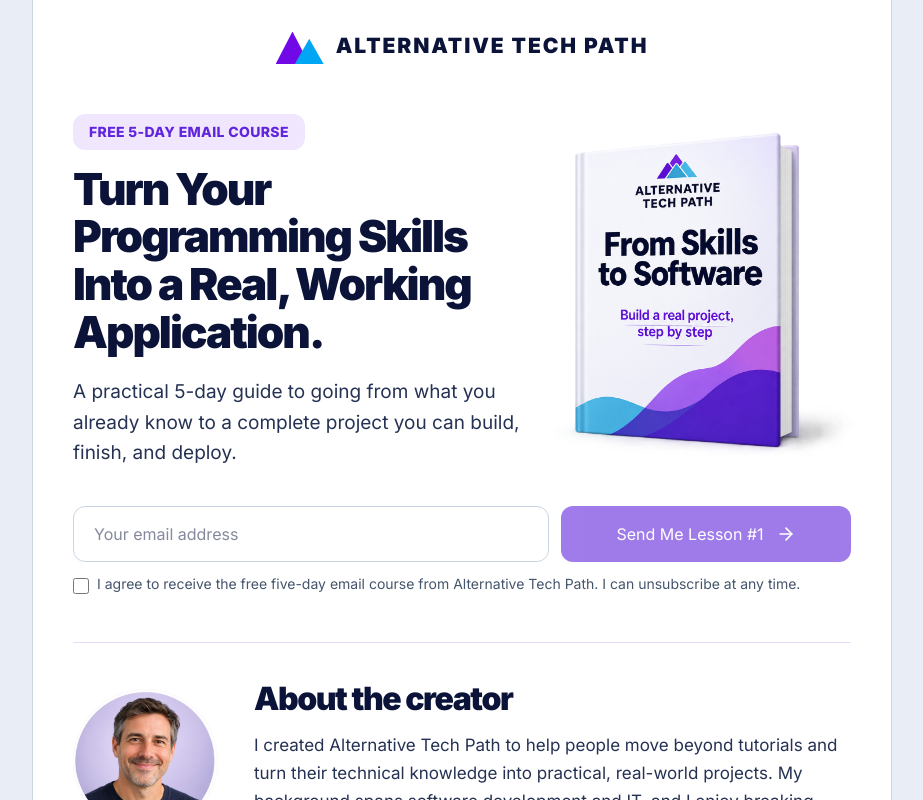
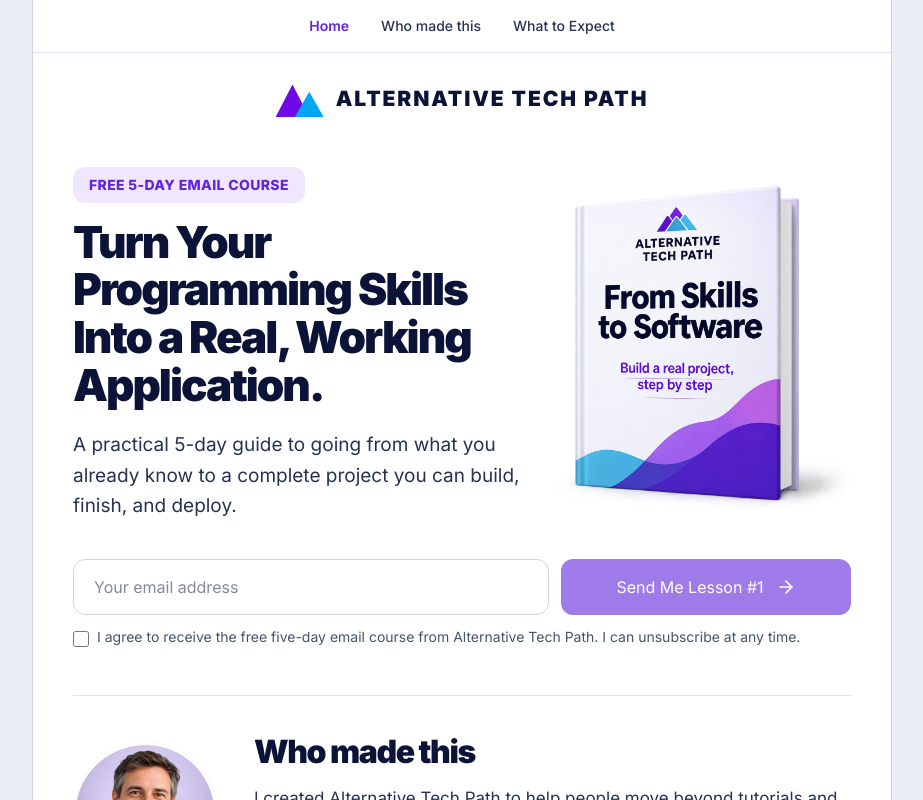
Before and after one commit to ShaphC/altechpath, a Next.js app: page / in a window 1280 px wide. Shown: the top 800 px of the page, without its empty margins (178-1101 px from the left). Built offline with nearby package versions, Linux system fonts and the light colour scheme.

Commit message:
added a fixed navbar

```diff
--- a/src/app/page.tsx
+++ b/src/app/page.tsx
@@ -7,10 +7,44 @@ import { siteConfig } from "@/lib/site-config";
 
 function BrandMark() {
   return (
-    <div className="relative h-9 w-12 shrink-0" aria-hidden="true">
-      <span className="absolute bottom-0 left-0 h-[90%] w-[70%] bg-violet-700 [clip-path:polygon(50%_0,100%_100%,0_100%)]" />
-      <span className="absolute bottom-0 left-[40%] h-[70%] w-[60%] bg-sky-500 [clip-path:polygon(50%_0,100%_100%,0_100%)]" />
-    </div>
+    <section id="home" className="scroll-mt-20">
+      <div className="relative h-9 w-12 shrink-0" aria-hidden="true">
+        <span className="absolute bottom-0 left-0 h-[90%] w-[70%] bg-violet-700 [clip-path:polygon(50%_0,100%_100%,0_100%)]" />
+        <span className="absolute bottom-0 left-[40%] h-[70%] w-[60%] bg-sky-500 [clip-path:polygon(50%_0,100%_100%,0_100%)]" />
+      </div>
+    </section>
+  );
+}
+
+function Navbar() {
+  return (
+    <nav
+      aria-label="Main navigation"
+      className="sticky top-0 z-50 -mx-5 border-b border-[#e8dafa] bg-white/95 px-4 py-4 backdrop-blur-md sm:-mx-8 sm:px-8 lg:-mx-10 lg:px-10"
+    >
+      <div className="flex items-center justify-center gap-5 sm:gap-8">
+        <a
+          href="#home"
+          className="text-[13px] font-semibold text-[#6025dc] hover:text-[#5016c9] sm:text-sm"
+        >
+          Home
+        </a>
+
+        <a
+          href="#creator"
+          className="text-[13px] font-medium text-[#263254] hover:text-[#6025dc] sm:text-sm"
+        >
+          Who made this
+        </a>
+
+        <a
+          href="#what-to-expect"
+          className="text-[13px] font-medium text-[#263254] hover:text-[#6025dc] sm:text-sm"
+        >
+          What to Expect
+        </a>
+      </div>
+    </nav>
   );
 }
 
@@ -65,7 +99,10 @@ function CreatorSection() {
   const creator = siteConfig.creator;
 
   return (
-    <section className="mt-10 border-t border-[#e8dafa] pt-9 sm:mt-12">
+    <section
+      id="creator"
+      className="mt-10 border-t border-[#e8dafa] pt-9 sm:mt-12"
+    >
       <div className="mx-auto flex max-w-[800px] flex-col items-center gap-5 sm:flex-row sm:items-center sm:gap-9">
         <div className="relative flex h-[115px] w-[115px] shrink-0 items-center justify-center overflow-hidden rounded-full bg-[#eee8fa] sm:h-[145px] sm:w-[145px]">
           {creator.image ? (
@@ -97,7 +134,10 @@ function CreatorSection() {
 
 function LessonsSection() {
   return (
-    <section className="mt-10 border-t border-[#e8dafa] pt-9 sm:mt-12">
+    <section
+      id="what-to-expect"
+      className="mt-10 border-t border-[#e8dafa] pt-9 sm:mt-12"
+    >
       <h2 className="mb-8 text-center text-[29px] font-black leading-tight tracking-[-0.05em] text-[#0b1438] sm:text-[38px]">
         What You&apos;ll Learn in 5 Days
       </h2>
@@ -144,6 +184,8 @@ export default function Home() {
   return (
     <main className="min-h-screen bg-[#e9edf5] text-[#0b1438]">
       <div className="mx-auto min-h-screen max-w-[860px] border-x border-[#cfd6e3] bg-white px-5 pb-10 sm:px-8 lg:px-10">
+        <Navbar />
+
         <Header />
 
         <Hero />
--- a/src/lib/site-config.ts
+++ b/src/lib/site-config.ts
@@ -17,7 +17,7 @@ export const siteConfig = {
 
   creator: {
     name: "",
-    heading: "About the creator",
+    heading: "Who made this",
     description:
       "I created Alternative Tech Path to help people move beyond tutorials and turn their technical knowledge into practical, real-world projects. My background spans software development and IT, and I enjoy breaking down the process of making ideas real.",
     image: "/images/creator.png",
```
